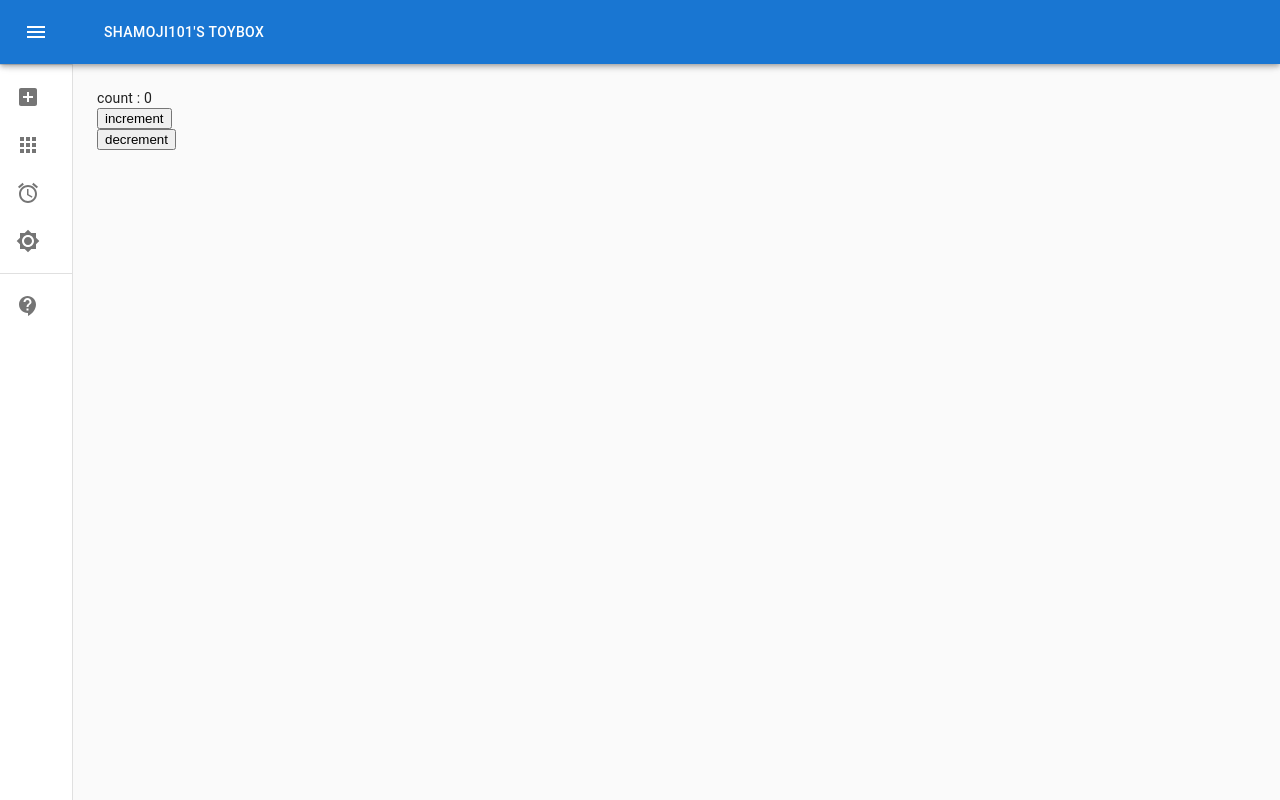
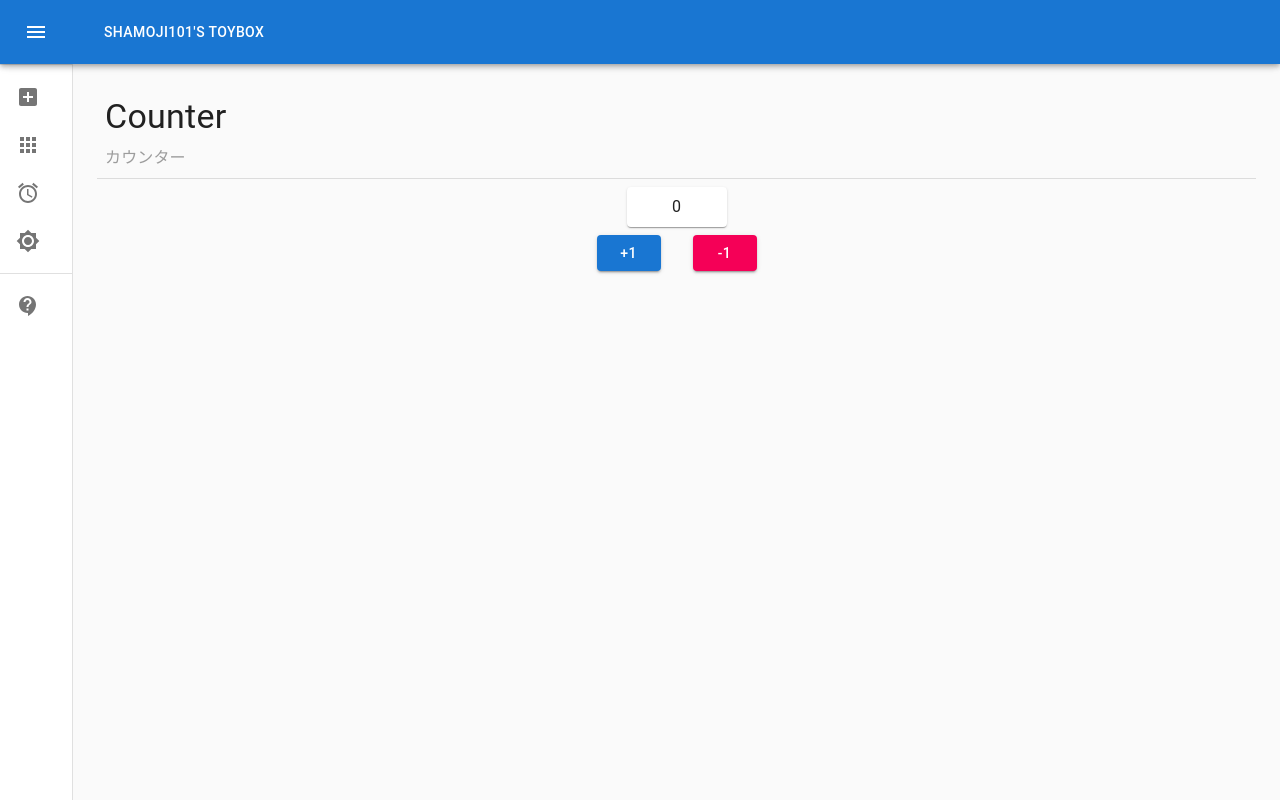
Before and after one commit to shamoji-tech/toybox, a React (Create React App) app: page /counter in a window 1280 px wide. Built offline with nearby package versions, Linux system fonts and the light colour scheme.

Commit message:
fix title

```diff
--- a/src/components/Calculator/Calculator.js
+++ b/src/components/Calculator/Calculator.js
@@ -1,4 +1,4 @@
-import { Button, Grid, Grow, Paper} from '@material-ui/core';
+import { Button, Divider, Grid, Grow, Paper, Typography} from '@material-ui/core';
 import React, { Component } from 'react';
 import { connect } from 'react-redux';
 import { pushDiv, pushEqual, pushMinus, pushNumber, pushPlus, pushTimes, pushAC } from './actions';
@@ -63,6 +63,16 @@ class Calculator extends Component {
         } = this.props
         return(
             <div>
+                <Grid container wrap="nowrap" style={{margin:"8px"}}>
+                    <Typography variant="h4">Calculator</Typography>
+                </Grid>
+                <Grid container wrap="nowrap" style={{margin: "8px", color: "#9c9c9c9c"}} >
+
+                    <Grid item>
+                        <Typography variant="body1">電卓アプリ</Typography>
+                    </Grid>
+                </Grid>
+                <Divider />
                 <Grid container wrap="nowrap" justifyContent="center" spacing={2} style={{width: "400px",}}>
                     <Grid item >
                         <Paper style={styles.paper}>
--- a/src/components/Contact.js
+++ b/src/components/Contact.js
@@ -1,3 +1,4 @@
+import { Divider, Grid, Typography } from '@material-ui/core';
 import React, { Component } from 'react';
 
 class Contact extends Component {
@@ -5,7 +6,18 @@ class Contact extends Component {
     render(){
         return (
             <div>
-                <span>Mail: menushark@gmail.com</span>
+                <Grid container wrap="nowrap" style={{margin:"8px"}}>
+                    <Typography variant="h4">Contact</Typography>
+                </Grid>
+                <Grid container wrap="nowrap" style={{margin:"8px", color:"#9c9c9c9c",}}>
+                    <Typography variant="body1" >連絡先</Typography>
+                </Grid>
+                <Divider />
+                <Grid container wrap="nowrap" style={{margin:"8px"}}>
+                    <Typography variant="body1">mail: menushark@gmail.com</Typography>
+                </Grid>
+
+
             </div>
         );
     }
--- a/src/components/Counter/Counter.js
+++ b/src/components/Counter/Counter.js
@@ -1,3 +1,4 @@
+import { Divider, Grid, Typography,Paper, Button } from '@material-ui/core';
 import React, { Component } from 'react';
 import { connect } from 'react-redux';
 import { increment, decrement } from './actions';
@@ -7,15 +8,26 @@ class Counter extends Component{
         const { count, increment, decrement} = this.props;
         return (
             <div>
-                <div>
-                    count : <span>{count}</span>
-                </div>
-                <div>
-                    <button onClick={increment}>increment</button>
-                </div>
-                <div>
-                    <button onClick={decrement}>decrement</button>
-                </div>
+                <Grid container wrap="nowrap" style={{margin: "8px"}}>
+                    <Typography variant="h4">Counter</Typography>
+                </Grid>
+                <Grid container wrap="nowrap" style={{margin: "8px", color:"#9c9c9c",}} >
+                    <Typography variant="body1" >カウンター</Typography>
+                </Grid>
+                <Divider />
+                <Grid container wrap="nowrap" justifyContent="center">
+                    <Paper style={{width: "100px", height:"40px", textAlign: "center", margin:"8px", padding:"8px",}}>
+                        <Typography variant="body1">{count}</Typography>
+                    </Paper>
+                </Grid>
+                <Grid container wrap="nowrap" justifyContent="center" spacing={4}>
+                    <Grid item>
+                        <Button onClick={increment} color="primary" variant="contained">+1</Button>
+                    </Grid>
+                    <Grid item>
+                        <Button onClick={decrement} color="secondary" variant="contained">-1</Button>
+                    </Grid>
+                </Grid>
             </div>
         );
     }
--- a/src/components/Timer/Timer.js
+++ b/src/components/Timer/Timer.js
@@ -1,4 +1,4 @@
-import { Button, Grid, Paper} from '@material-ui/core';
+import { Button, Divider, Grid, Paper, Typography} from '@material-ui/core';
 import React, { Component } from 'react';
 import { blue, red } from '@material-ui/core/colors';
 import { connect } from 'react-redux';
@@ -69,7 +69,7 @@ class Timer extends Component{
             paper: {
                 width: "300px",
                 height: "75px",
-                textAlign: "right",
+                textAlign: "center",
                 margin: "5px",
                 padding: "5px",
             },
@@ -91,12 +91,19 @@ class Timer extends Component{
 
         return (
             <div>
-                <Grid container spacing={4} wrap="nowrap" justifyContent="center">
+                <Grid container wrap="nowrap" style={{margin: "8px",}}>
+                    <Typography variant="h4">Timer</Typography>
+                </Grid>
+                <Grid container wrap="nowrap" style={{margin:"8px", color:"#9c9c9c"}}>
+                    <Typography variant="body1">タイマー</Typography>
+                </Grid>
+                <Divider />
+                <Grid container wrap="nowrap" justifyContent="center">
                     <Paper style={styles.paper}>
                         <h2>{this.state.intervalID ? unixTime2String(this.state.nowTime - startTime) : "00:00:00:000."}</h2>
                     </Paper>
                 </Grid>
-                <Grid container spacing={4} justifyContent="center">
+                <Grid container wrap="nowrap" justifyContent="center">
                     <Grid item>
                         <Button
                         style={this.state.intervalID ? styles.buttonEnd : styles.buttonStart}
```
